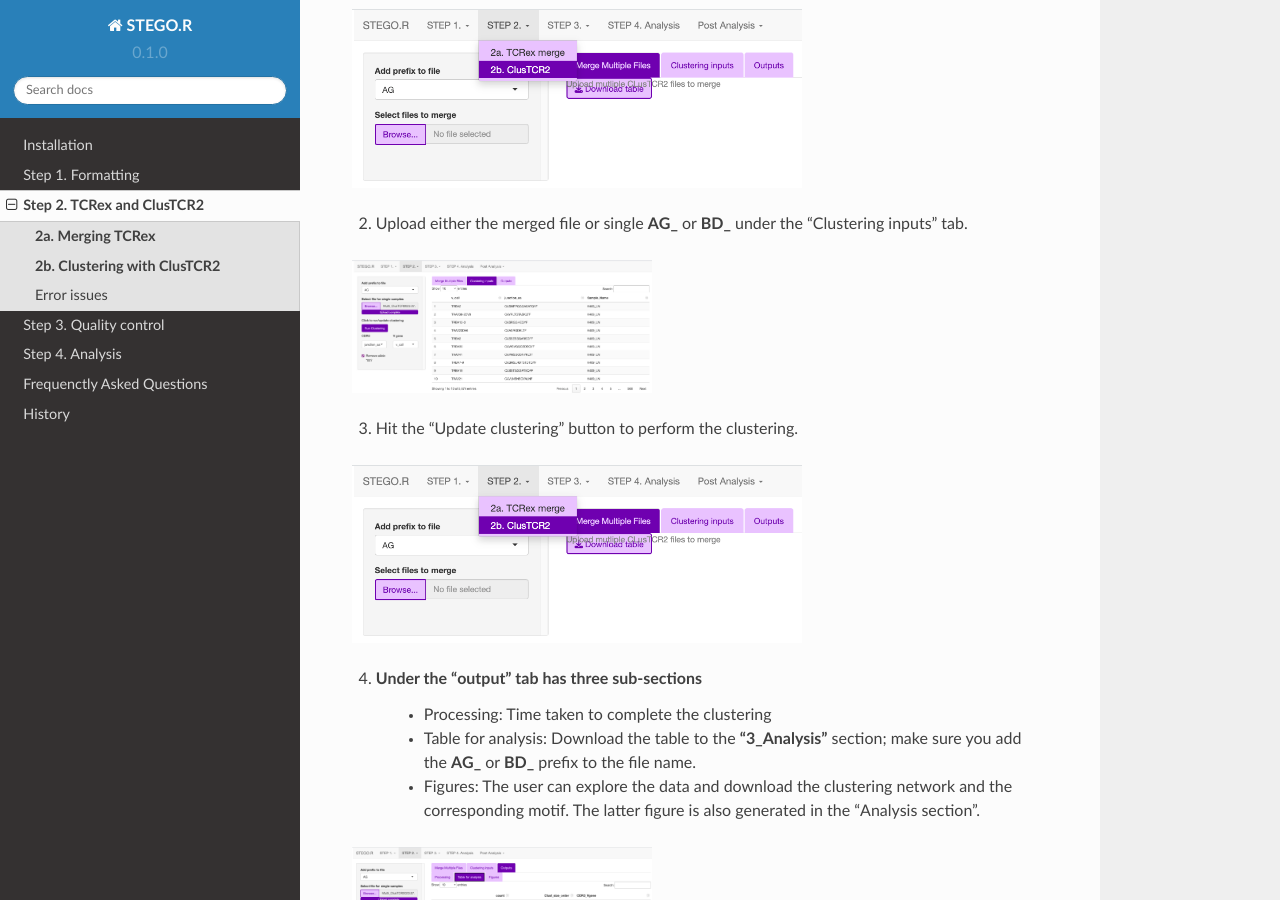
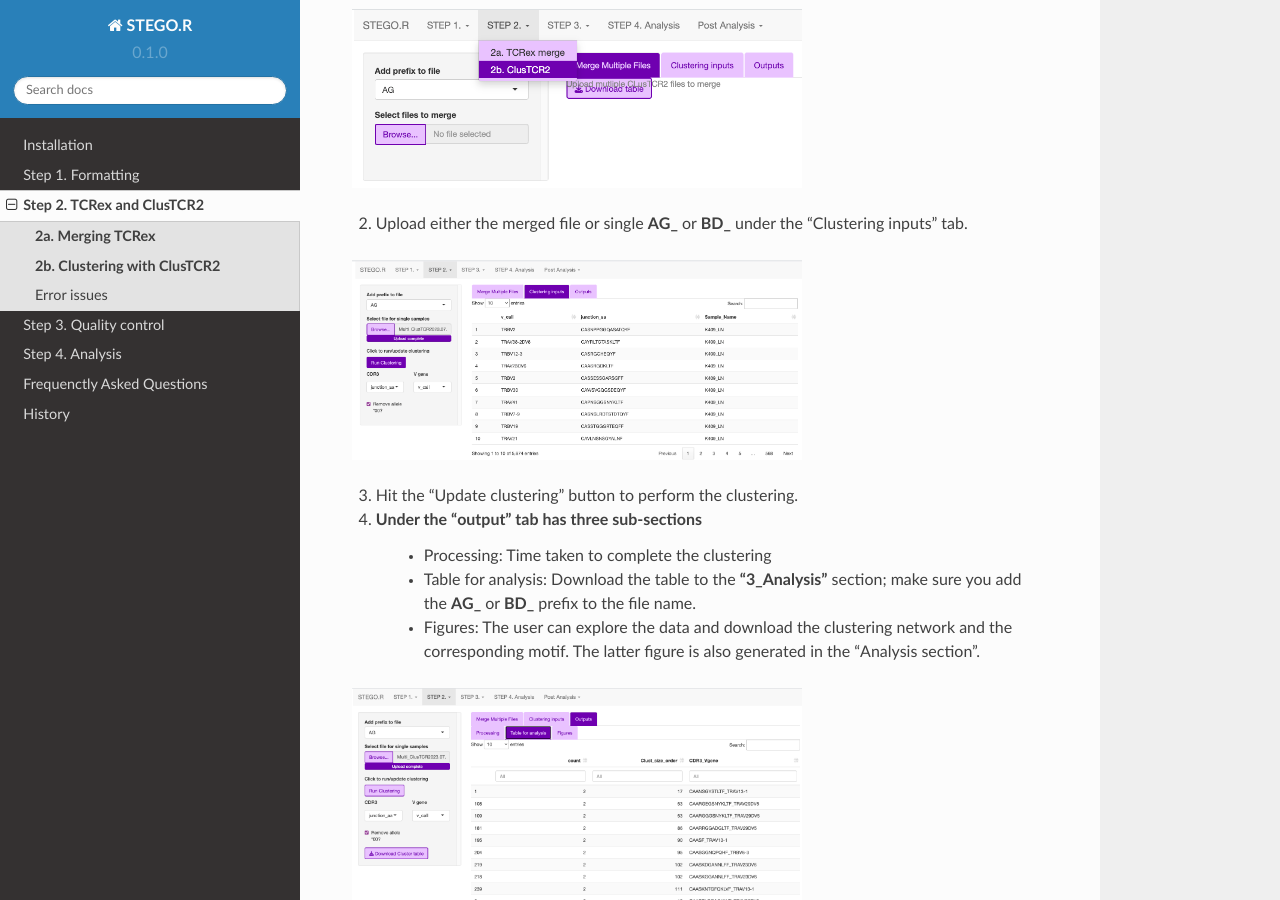
Before and after one commit to KerryAM-R/STEGOR, a Sphinx documentation site: the page built from docs/source/2.STEP2.rst, in a window 1280 px wide and 900 px high, scrolled down 1469 px. Built offline with Sphinx 7.4.7 and the Read the Docs theme 2.0.0, drawn with Linux system fonts in a browser that asks for light colours.

Commit message:
Update 2.STEP2.rst

```diff
--- a/docs/source/2.STEP2.rst
+++ b/docs/source/2.STEP2.rst
@@ -43,14 +43,10 @@
 2. Upload either the merged file or single **AG_** or **BD_** under the "Clustering inputs" tab.
 
 .. image:: img/2b_uploaded_merged_ClusTCR2.png
-  :width: 300
+  :width: 450
   :alt: Alternative text
 
 3. Hit the "Update clustering" button to perform the clustering.
-
-.. image:: img/2b_clusTCR2_merge.png
-  :width: 450
-  :alt: Alternative text
 
 4. Under the "output" tab has three sub-sections
       - Processing: Time taken to complete the clustering
@@ -58,7 +54,7 @@
       - Figures: The user can explore the data and download the clustering network and the corresponding motif. The latter figure is also generated in the "Analysis section".
 
 .. image:: img/2b_clustering_table_for_analysis.png
-  :width: 300
+  :width: 450
   :alt: Alternative text
 
 Error issues
```
